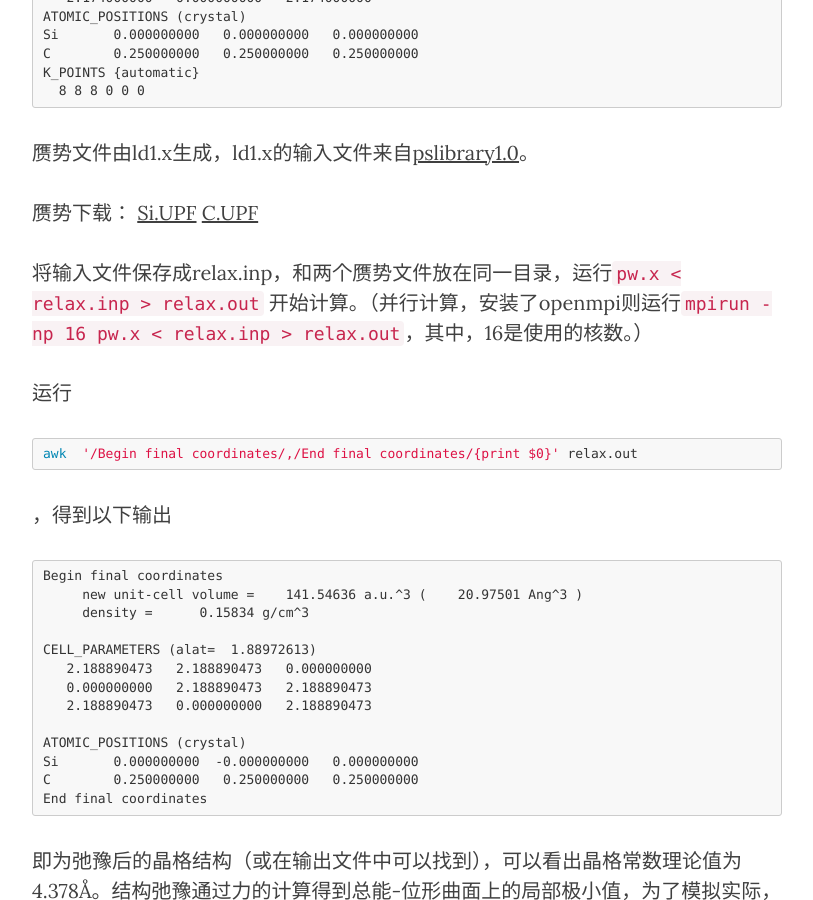
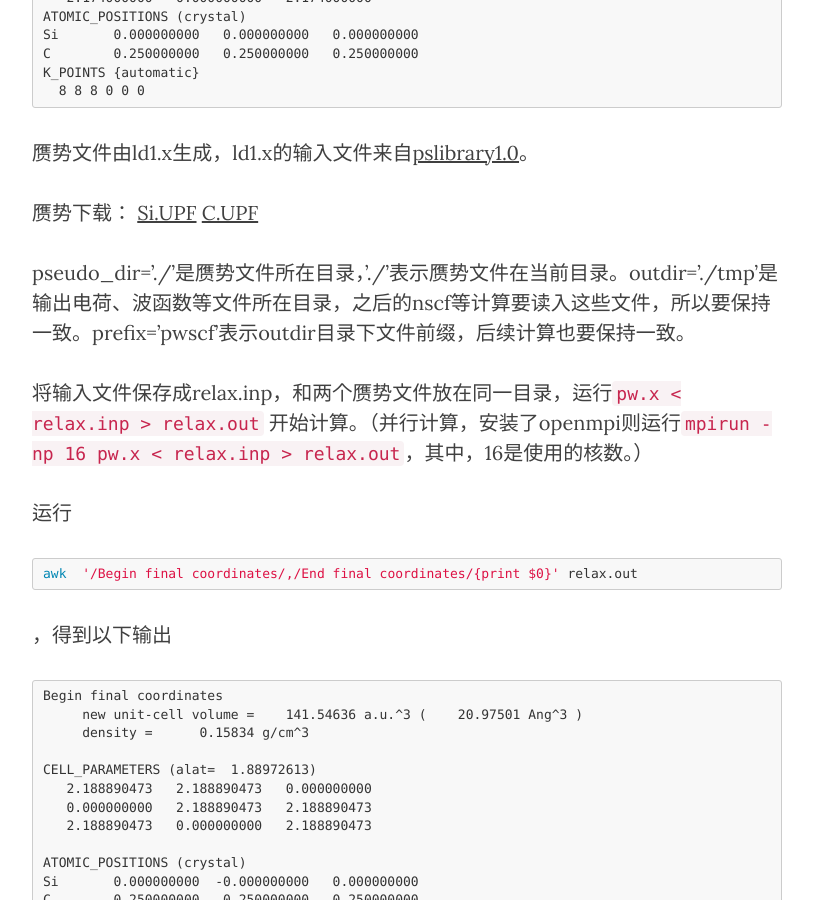
Before and after one commit to yyyu200/DFTbook, a Jekyll site: the page built from _posts/2019-04-01-HandsOn.md, in a window 1280 px wide and 900 px high, scrolled down 5876 px. Shown: the whole window, without its empty margins (233-1046 px from the left). Built offline with Jekyll 4.4.1, drawn with Linux system fonts in a browser that asks for light colours; nearby versions of some CDN libraries; formulas are drawn with MathJax 3; comment, search, counter and statistics services are not loaded.

Commit message:
modify at20190927-18:03:41-aliyun

````diff
--- a/_posts/2019-04-01-HandsOn.md
+++ b/_posts/2019-04-01-HandsOn.md
@@ -162,6 +162,8 @@ K_POINTS {automatic}
 赝势下载：
 <a href="../../../../../img/Si.UPF">Si.UPF</a>
 <a href="../../../../../img/C.UPF">C.UPF</a>
+
+pseudo_dir='./'是赝势文件所在目录，'./'表示赝势文件在当前目录。outdir='./tmp'是输出电荷、波函数等文件所在目录，之后的nscf等计算要读入这些文件，所以要保持一致。prefix='pwscf'表示outdir目录下文件前缀，后续计算也要保持一致。
 
 将输入文件保存成relax.inp，和两个赝势文件放在同一目录，运行```pw.x < relax.inp > relax.out``` 开始计算。（并行计算，安装了openmpi则运行```mpirun -np 16 pw.x < relax.inp > relax.out```，其中，16是使用的核数。）
 
````
